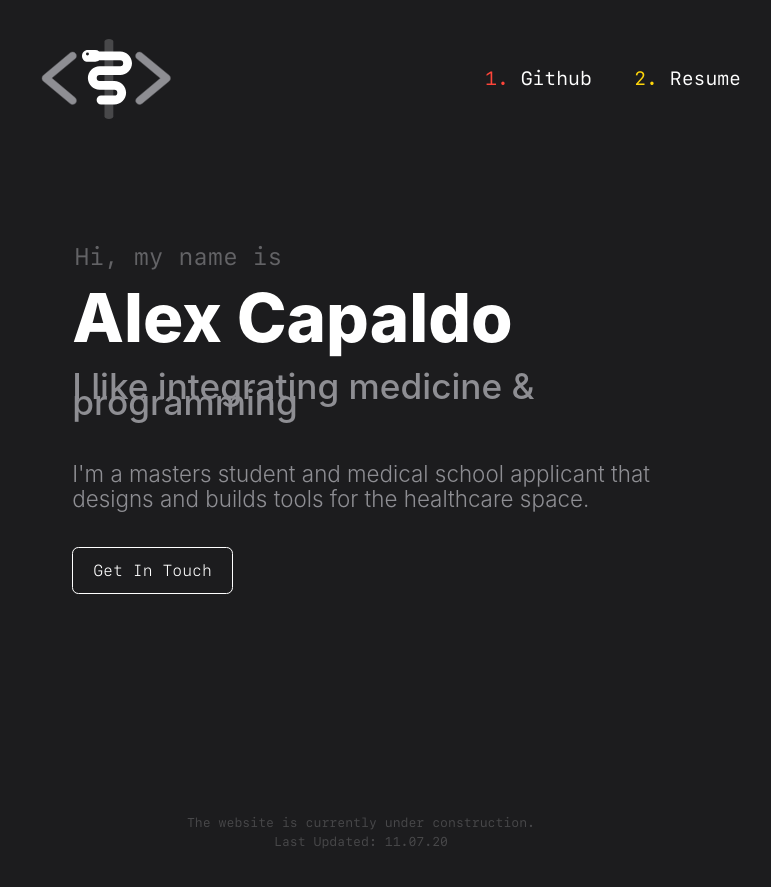
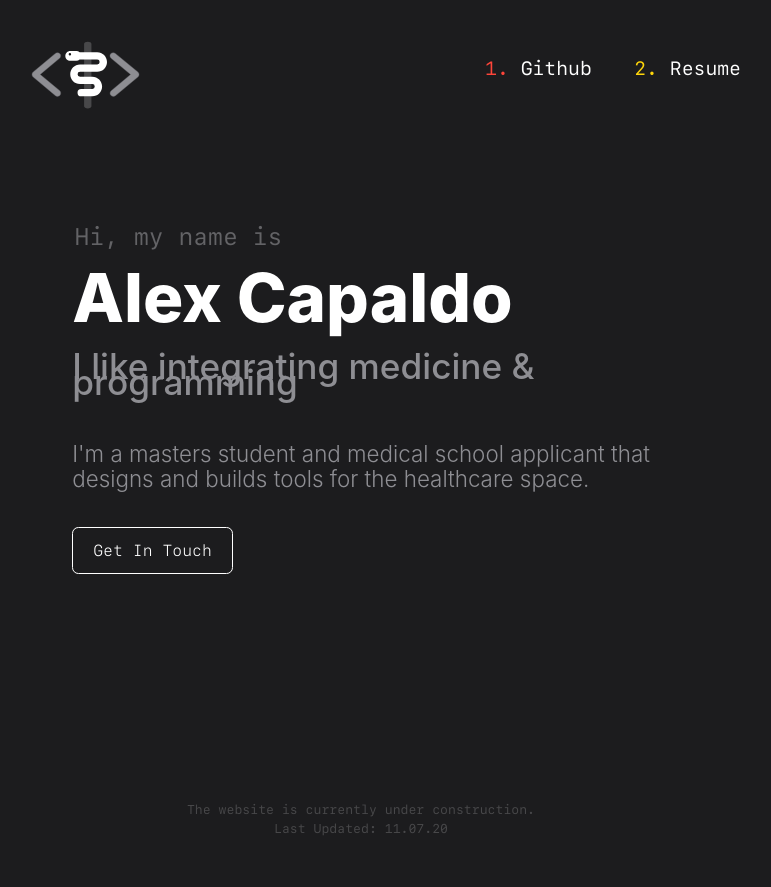
Before and after one commit to capaldo/capaldo.github.io, a Jekyll site: the page built from index.md, in a window 1280 px wide. Shown: the top 887 px of the page, without its empty margins (279-1050 px from the left). Built offline with Jekyll 4.4.1, drawn with Linux system fonts in a browser that asks for light colours; some web fonts are replaced.

Commit message:
make header icon smaller

```diff
--- a/_includes/svgSmall.html
+++ b/_includes/svgSmall.html
@@ -1,4 +1,4 @@
-<svg class="iconSmall" viewBox="0 0 500 250"><path class="staffSmall" vector-effect="non-scaling-stroke" d="M245 55.115c0-2.825 3.951-5.115 8.825-5.115 4.874 0 8.825 2.29 8.825 5.115v149.77c0 2.825-3.951 5.115-8.825 5.115-4.874 0-8.825-2.29-8.825-5.115V55.115zm0 0"/><path
+<svg class="iconSmall" viewBox="0 0 600 220"><path class="staffSmall" vector-effect="non-scaling-stroke" d="M245 55.115c0-2.825 3.951-5.115 8.825-5.115 4.874 0 8.825 2.29 8.825 5.115v149.77c0 2.825-3.951 5.115-8.825 5.115-4.874 0-8.825-2.29-8.825-5.115V55.115zm0 0"/><path
     class="snakeSmall" vector-effect="non-scaling-stroke" d="M248.092 121.998H276.471c12.995 0 23.529-10.534 23.529-23.529S289.466 74.94 276.471
 74.94h-42.235a11.767 11.767 0 00-7.765-2.941h-14.706c-6.497 0-11.765 5.267-11.765 11.764 0 6.497 5.267 11.764 11.765 11.764h14.706c2.86-.004 5.62-1.05
 7.765-2.941h42.235a5.882 5.882 0 010 11.764h-14.706-7.324-8.618-1.706-8.824c-12.995 0-23.529 10.534-23.529 23.529s10.534 23.529 23.529
```
